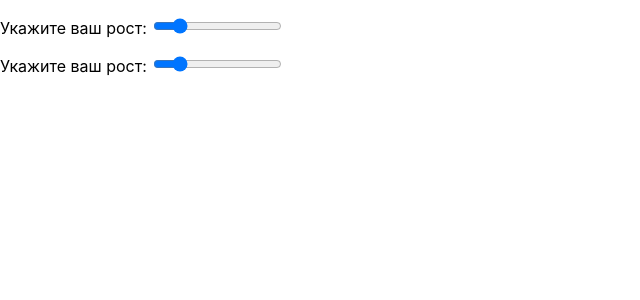
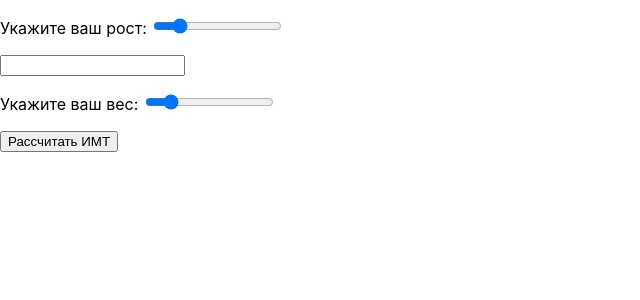
Before and after one commit to PolinaAndreeva13/LR1, a React (Create React App) app in the folder my-app/: page / in a window 1280 px wide. Shown: the top 300 px of the page, without its empty margins (0-640 px from the left). Built offline with nearby package versions, Linux system fonts and the light colour scheme.

Commit message:
Добавлен рассчет ИМТ

```diff
--- a/my-app/src/Code.js
+++ b/my-app/src/Code.js
@@ -8,7 +8,8 @@ export default class Ccomponent extends React.Component {
 
         this.state = {
             input1: "",
-            input2: ""
+            input2: "",
+            submit: ""
         };
 
     }
@@ -33,20 +34,36 @@ export default class Ccomponent extends React.Component {
 
     }
 
+    handleClick = () => {
+
+        this.setState({
+            submit: (this.state.input2/(this.state.input1 * 0.01 * this.state.input1 * 0.01)).toFixed(2)
+        });
+
+    }
 
 
     render() {
+
         return (
+
             <div>
 
-                <p>Укажите ваш рост: <input id = "r1" type = "range" min={"1"} max = {"300"} step = {"1"} onChange={this.handleChange1} /></p>
-                <p>{this.state.input1}</p>
+                <p>Укажите ваш рост: <input type="range" min={"1"} max={"300"} step={"0.1"} onChange={this.handleChange1} /></p>
 
-                <p>Укажите ваш рост: <input type = "range" min={"1"} max = {"300"} step = {"1"} onChange={this.handleChange2} /></p>
+                <p><input type = "text" value={this.state.input1}></input></p>
+
+                <p>Укажите ваш вес: <input type="range" min={"1"} max={"300"} step={"0.1"} onChange={this.handleChange2} /></p>
                 <p>{this.state.input2}</p>
+
+                <button onClick={ this.handleClick}>Рассчитать ИМТ</button>
+
+                <p>{this.state.submit}</p>
 
 
             </div>
+
+
         )
 
     }
```
